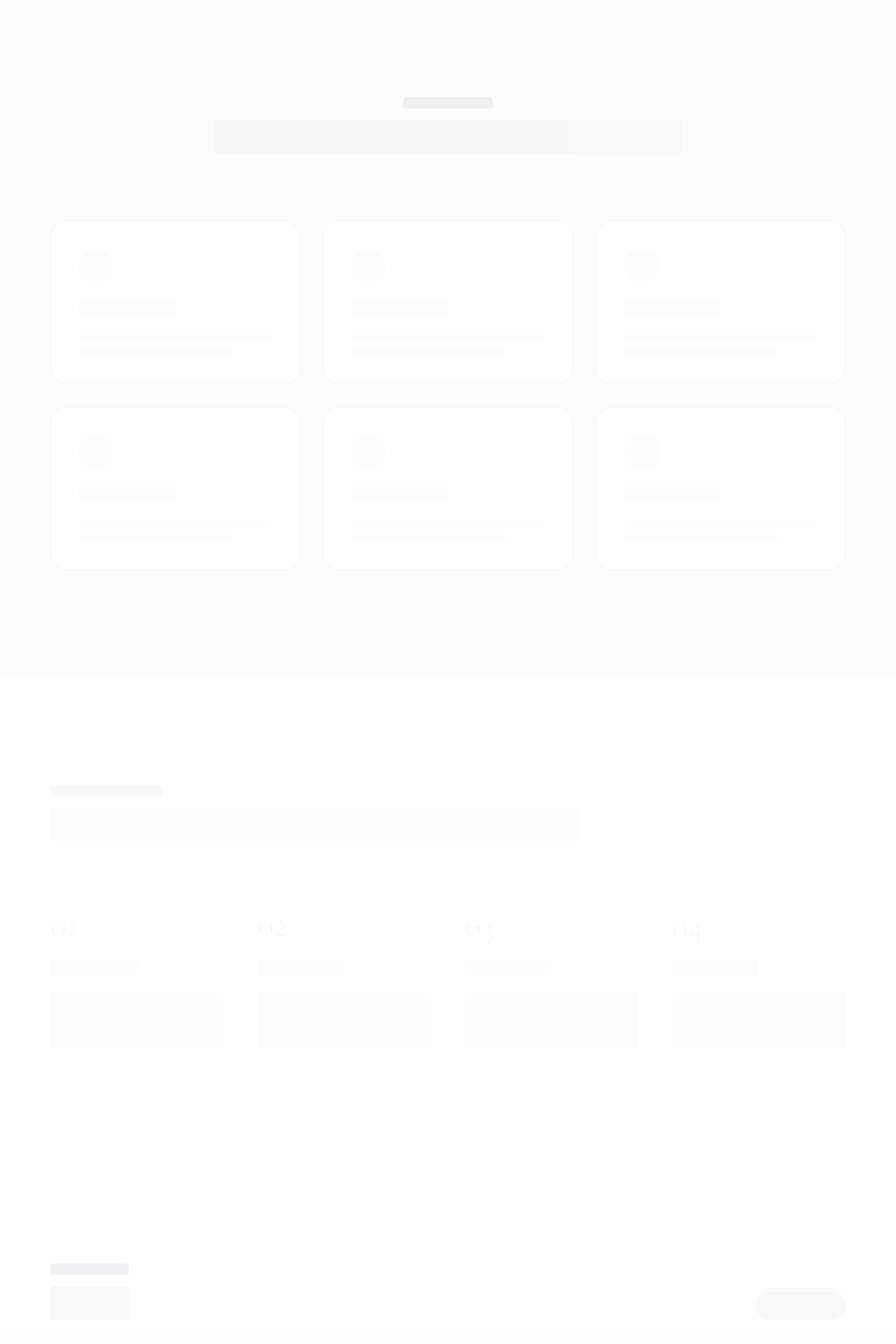
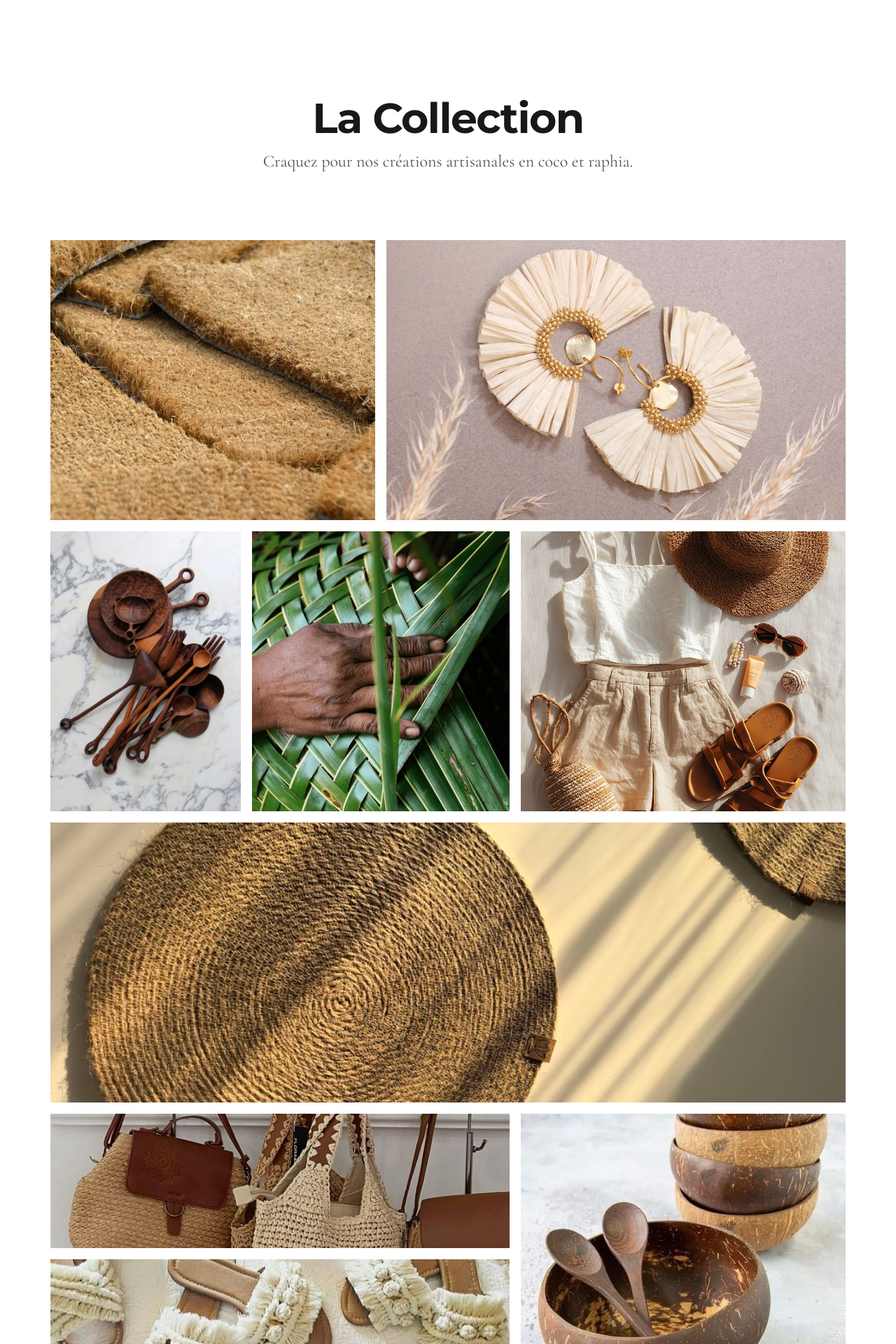
Before and after one commit to devik-apps/coconut-peoples, a Next.js app: page / in a window 1280 px wide. Shown: the part 2160-4080 px from the top of the page at 70% size. Built offline with nearby package versions, Linux system fonts and the light colour scheme.

Commit message:
feat: design collection section

```diff
--- a/features/home/HomePage.tsx
+++ b/features/home/HomePage.tsx
@@ -2,7 +2,7 @@ import {
   HeroSection,
   CurvedCarousel,
   AboutSection,
-  FeaturesSection,
+  CollectionSection,
   ProcessSection,
   PortfolioSection,
   TestimonialsSection,
@@ -17,10 +17,7 @@ export function HomePage() {
       <HeroSection />
       <AboutSection />
       <CurvedCarousel />
-      <FeaturesSection />
-      <ProcessSection />
-      <PortfolioSection />
-      <TestimonialsSection />
+      <CollectionSection />
       <WhyChooseUsSection />
       <NewsSection />
       <CtaSection />
--- /dev/null
+++ b/features/home/components/CollectionSection.tsx
@@ -0,0 +1,93 @@
+"use client";
+
+import { Container } from "@/components/layout/Container";
+import { cn } from "@/lib/utils";
+import Image from "next/image";
+
+type CollectionCardProps = {
+  className: string;
+  category: { name: string; img: string };
+};
+
+const CollectionCard = ({ className, category }: CollectionCardProps) => {
+  return (
+    <div className={cn("group relative overflow-hidden rounded-none cursor-pointer", className)}>
+      {/* Background Image with Blur Effect */}
+      <div className="absolute inset-0 transition-all duration-700 group-hover:blur-sm">
+        <Image src={category.img} alt={category.name} fill className="object-cover" />
+      </div>
+
+      {/* Overlay to darken on hover */}
+      <div className="absolute inset-0 bg-black/0 group-hover:bg-black/10 transition-colors duration-300 z-10" />
+
+      {/* Content - Slide from top to bottom-left */}
+      <div className="absolute bottom-4 left-4 md:bottom-8 md:left-8 z-20 overflow-hidden">
+        <div className="translate-y-[-120%] group-hover:translate-y-0 transition-transform duration-500 ease-out">
+          <h4 className="font-serif text-xl md:text-3xl font-medium text-white drop-shadow-lg">
+            {category.name}
+          </h4>
+        </div>
+      </div>
+    </div>
+  );
+};
+
+export function CollectionSection() {
+  return (
+    <section id="services" className="section-padding bg-white px-4 md:px-0">
+      <Container>
+        <div className="mb-12 md:mb-24 text-center max-w-2xl mx-auto flex flex-col gap-4 items-center">
+          <h3 className="font-sans text-4xl sm:text-5xl md:text-6xl font-bold tracking-tight text-zinc-900">
+            La Collection
+          </h3>
+          <p className="font-serif text-xl md:text-2xl text-zinc-600">
+            Craquez pour nos créations artisanales en coco et raphia.
+          </p>
+        </div>
+
+        <div id="collection-grid" className="grid grid-cols-1 md:grid-cols-12 gap-4">
+          <CollectionCard
+            className="md:col-start-1 md:col-end-6 h-80 md:h-100"
+            category={{ name: "Paillassons en fibre de coco", img: "/assets/images/img_20.jpg" }}
+          />
+          <CollectionCard
+            className="md:col-start-6 md:col-end-13 h-80 md:h-100"
+            category={{ name: "Boucles d'oreilles", img: "/assets/images/img_79.jpg" }}
+          />
+          <CollectionCard
+            className="md:col-start-1 md:col-end-4 h-80 md:h-100"
+            category={{ name: "Ustensiles bois", img: "/assets/images/img_80.jpg" }}
+          />
+          <CollectionCard
+            className="md:col-start-4 md:col-end-8 h-80 md:h-100"
+            category={{ name: "Tressage artisanal", img: "/assets/images/img_22.jpg" }}
+          />
+          <CollectionCard
+            className="md:col-start-8 md:col-end-13 h-80 md:h-100"
+            category={{ name: "Mode et accessoires naturels", img: "/assets/images/img_24.jpg" }}
+          />
+          <CollectionCard
+            className="md:col-start-1 md:col-end-13 h-80 md:h-100"
+            category={{ name: "Sets de table", img: "/assets/images/img_31.jpg" }}
+          />
+
+          <div className="md:col-start-1 md:col-end-8 grid grid-cols-1 md:grid-rows-2 gap-4">
+            <CollectionCard
+              className="md:row-start-1 md:row-end-2 h-80 md:h-auto"
+              category={{ name: "Sacs artisanaux en raphia", img: "/assets/images/img_61.jpg" }}
+            />
+            <CollectionCard
+              className="md:row-start-2 md:row-end-3 h-80 md:h-auto"
+              category={{ name: "Sandales en raphia", img: "/assets/images/img_63.jpg" }}
+            />
+          </div>
+
+          <CollectionCard
+            className="md:col-start-8 md:col-end-13 h-80 md:h-100"
+            category={{ name: "Bois artisanaux en bois de coco", img: "/assets/images/img_54.jpg" }}
+          />
+        </div>
+      </Container>
+    </section>
+  );
+}
--- a/features/home/components/FeaturesSection.tsx
+++ /dev/null
@@ -1,26 +0,0 @@
-import { Container } from "@/components/layout/Container";
-
-export function FeaturesSection() {
-  return (
-    <section id="services" className="section-padding bg-zinc-50/50">
-      <Container>
-        <div className="mb-24 text-center max-w-2xl mx-auto space-y-4">
-          <div className="h-4 bg-zinc-200 rounded w-32 mx-auto animate-pulse" />
-          <div className="h-12 bg-zinc-100 rounded w-full animate-pulse" />
-        </div>
-        <div className="grid grid-cols-1 md:grid-cols-3 gap-8">
-          {[1, 2, 3, 4, 5, 6].map((i) => (
-            <div key={i} className="p-10 bg-white border border-zinc-100 rounded-3xl space-y-6">
-              <div className="w-12 h-12 bg-zinc-50 rounded-2xl animate-pulse" />
-              <div className="h-6 bg-zinc-50 rounded w-1/2 animate-pulse" />
-              <div className="space-y-2">
-                <div className="h-3 bg-zinc-50 rounded w-full animate-pulse" />
-                <div className="h-3 bg-zinc-50 rounded w-4/5 animate-pulse" />
-              </div>
-            </div>
-          ))}
-        </div>
-      </Container>
-    </section>
-  );
-}
--- a/features/home/components/index.ts
+++ b/features/home/components/index.ts
@@ -1,6 +1,6 @@
 export * from "./HeroSection";
 export * from "./AboutSection";
-export * from "./FeaturesSection";
+export * from "./CollectionSection";
 export * from "./ProcessSection";
 export * from "./PortfolioSection";
 export * from "./TestimonialsSection";
```
